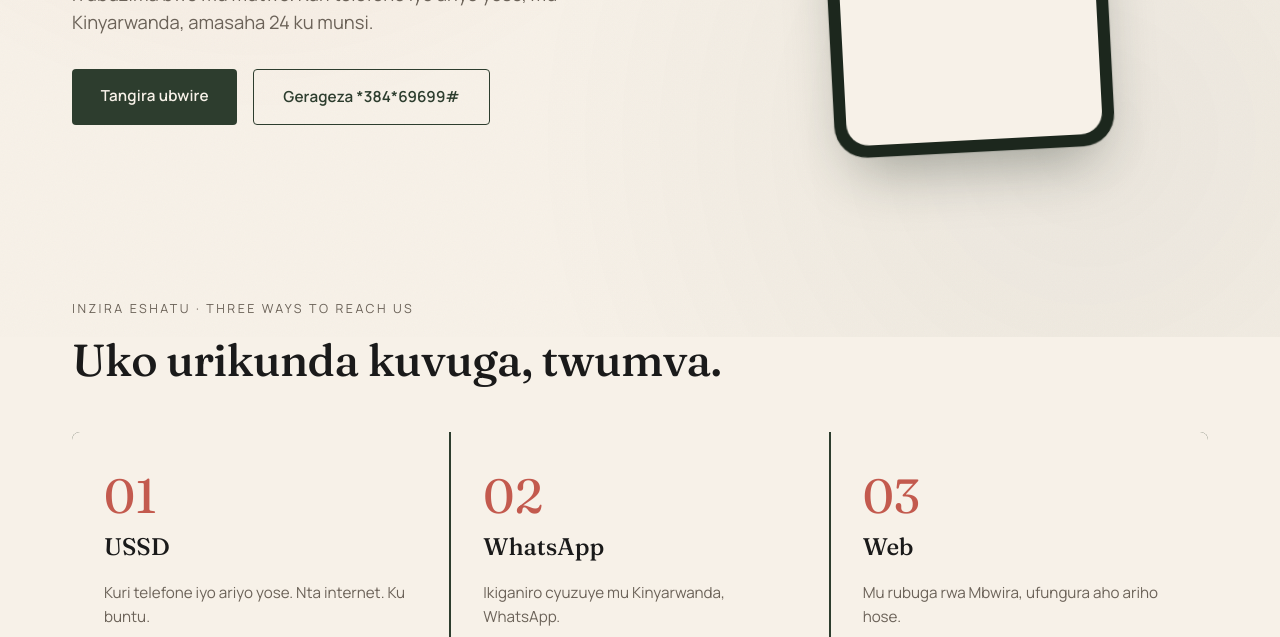
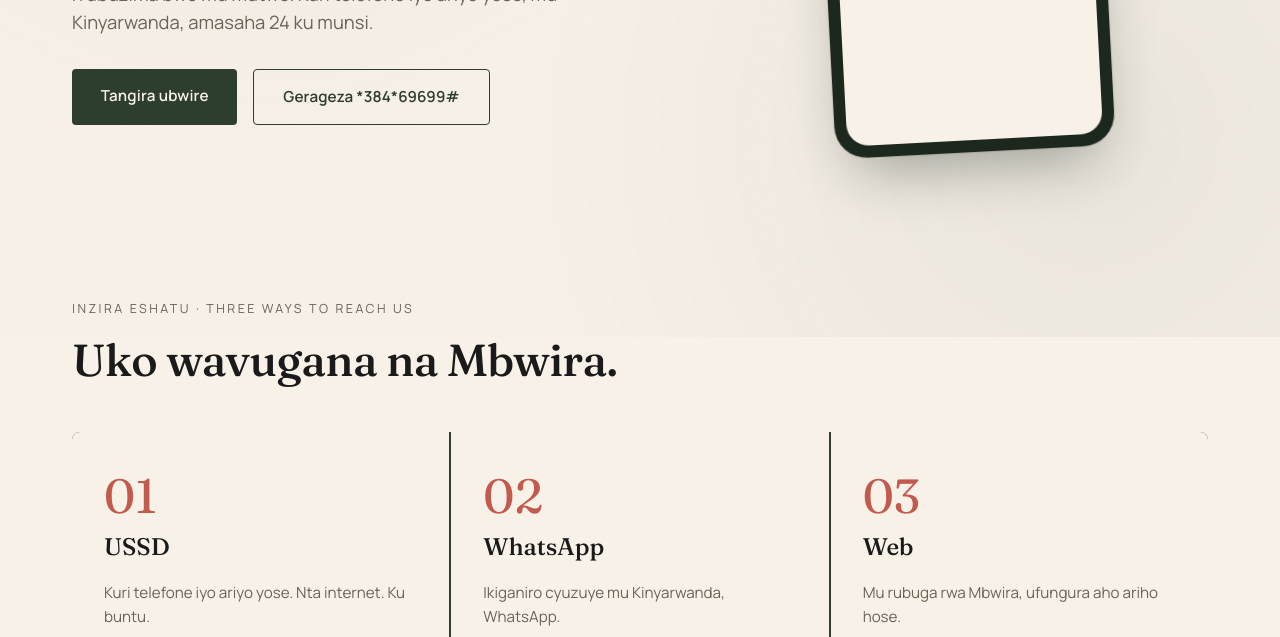
Before and after one commit to iraelie251006/mbwira, a plain HTML site: page frontend/index.html in a window 1280 px wide. Shown: the part 463-1100 px from the top of the page. Drawn offline with Linux system fonts and the light colour scheme.

Commit message:
Update section title for clarity in Kinyarwanda

```diff
--- a/frontend/index.html
+++ b/frontend/index.html
@@ -401,7 +401,7 @@
 
 <section id="channels">
   <div class="section-eyebrow">Inzira eshatu · Three ways to reach us</div>
-  <h2 class="section-title">Uko urikunda kuvuga, twumva.</h2>
+  <h2 class="section-title">Uko wavugana na Mbwira.</h2>
   <div class="channels">
     <div class="channel">
       <div class="channel-num">01</div>
```
